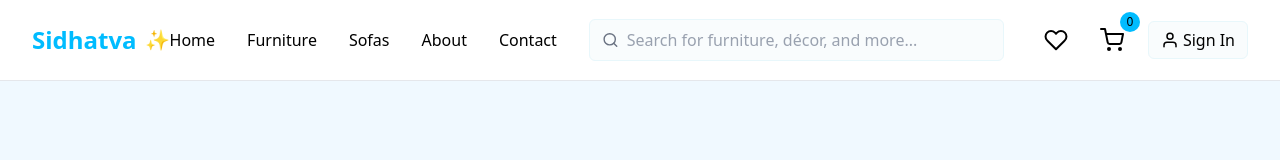
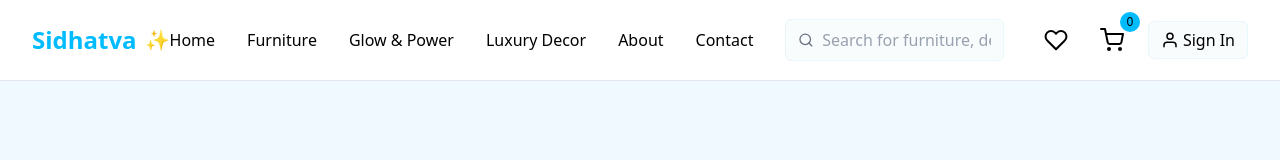
Before and after one commit to Astronaut004/Sidhatva, a React (Vite) app in the folder client/: page / in a window 1280 px wide. Shown: the top 160 px of the page. Built offline with nearby package versions, Linux system fonts and the light colour scheme.

Commit message:
navbar responsive

```diff
--- a/client/src/Component/Navbar.jsx
+++ b/client/src/Component/Navbar.jsx
@@ -32,7 +32,8 @@ const Navbar = () => {
           <div className="hidden md:flex space-x-6 lg:space-x-8 font-medium">
             <Link to='/' >Home</Link>
             <Link to='/furniture' >Furniture</Link>
-            <Link to='/Sofa' >Sofas</Link>
+            <Link to='/Sofa' >Glow & Power</Link>
+            <Link to='/Sofa' >Luxury Decor</Link>
             <Link to='/About' >About</Link>
             <Link to='/Contact' >Contact</Link>
           </div>
@@ -95,19 +96,13 @@ const Navbar = () => {
         {isMenuOpen && (
           <div className="md:hidden bg-white border-t border-gray-200">
             <div className="flex flex-col px-4 py-3 space-y-4">
-              <a href="#" className="py-2 hover:text-blue-500 transition">Home</a>
-              <a href="#" className="py-2 hover:text-blue-500 transition">Furniture</a>
-              <a href="#" className="py-2 hover:text-blue-500 transition">Sofas</a>
-              <a href="#" className="py-2 hover:text-blue-500 transition">About</a>
-              <a href="#" className="py-2 hover:text-blue-500 transition">Contact</a>
+              <Link to='/' className="py-2 hover:text-blue-500 transition" >Home</Link>
+              <Link to='/furniture' className="py-2 hover:text-blue-500 transition" >Furniture</Link>
+              <Link to='/Sofa' className="py-2 hover:text-blue-500 transition" >Glow & Power</Link>
+              <Link to='/Sofa' className="py-2 hover:text-blue-500 transition" >Luxury Decor</Link>
+              <Link to='/About' className="py-2 hover:text-blue-500 transition" >About</Link>
+              <Link to='/Contact' className="py-2 hover:text-blue-500 transition" >Contact</Link>
               <div className="flex items-center pt-2 space-x-4">
-                {/* <FiHeart className="text-2xl" /> */}
-                {/* <div className="relative">
-                  <FiShoppingCart className="text-2xl" />
-                  <span className="absolute -top-2 -right-2 bg-sky-400 text-xs text-black w-5 h-5 rounded-full flex items-center justify-center">
-                    0
-                  </span>
-                </div> */}
                 <button className="flex items-center bg-[#f9fcfd] border border-[#e8f7fb] px-3 py-1.5 rounded-md hover:bg-[#e8f7fb] cursor-pointer transition">
                   <FiUser className="mr-1 text-lg" />
                   <span className="text-base font-medium">Sign In</span>
```
